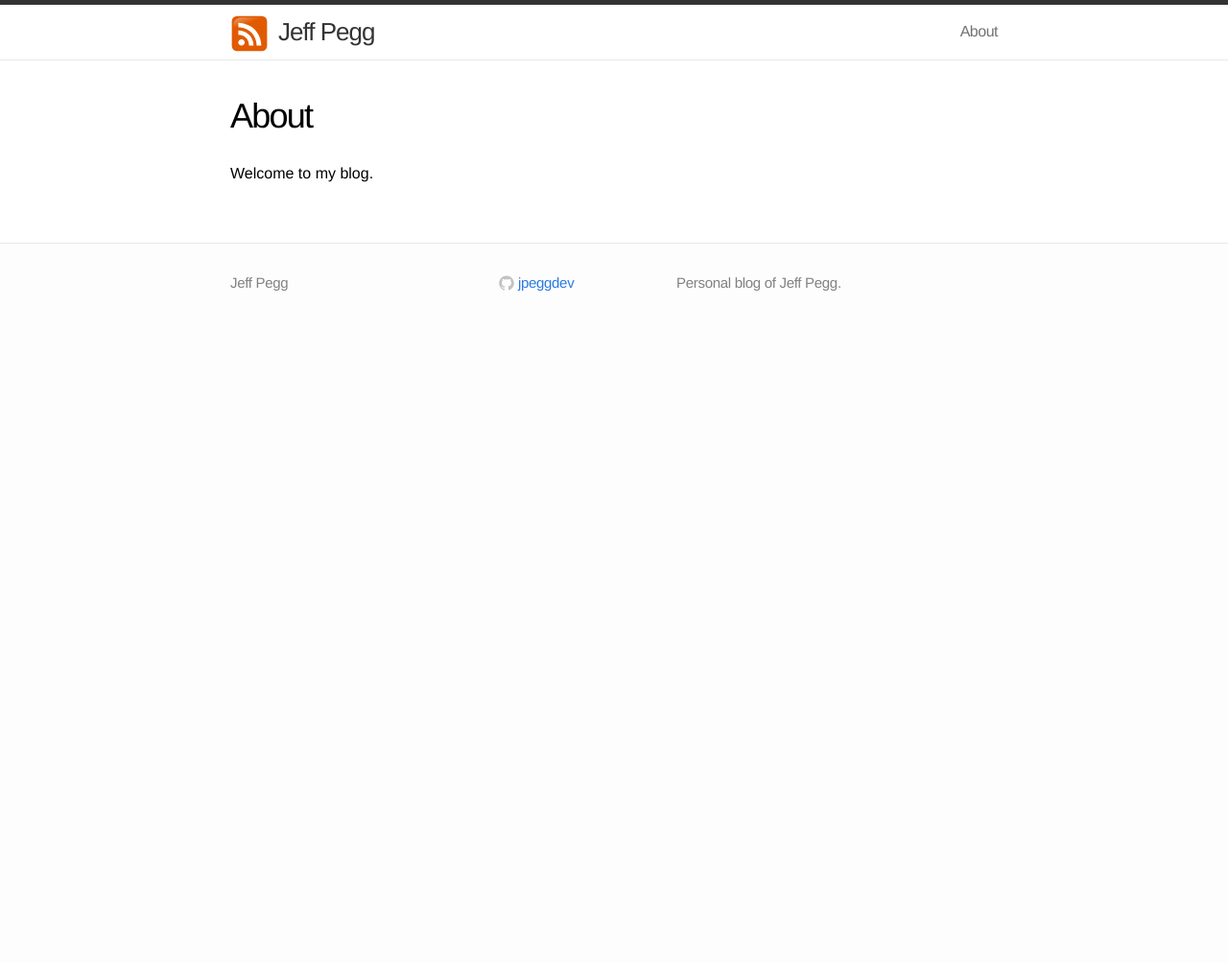
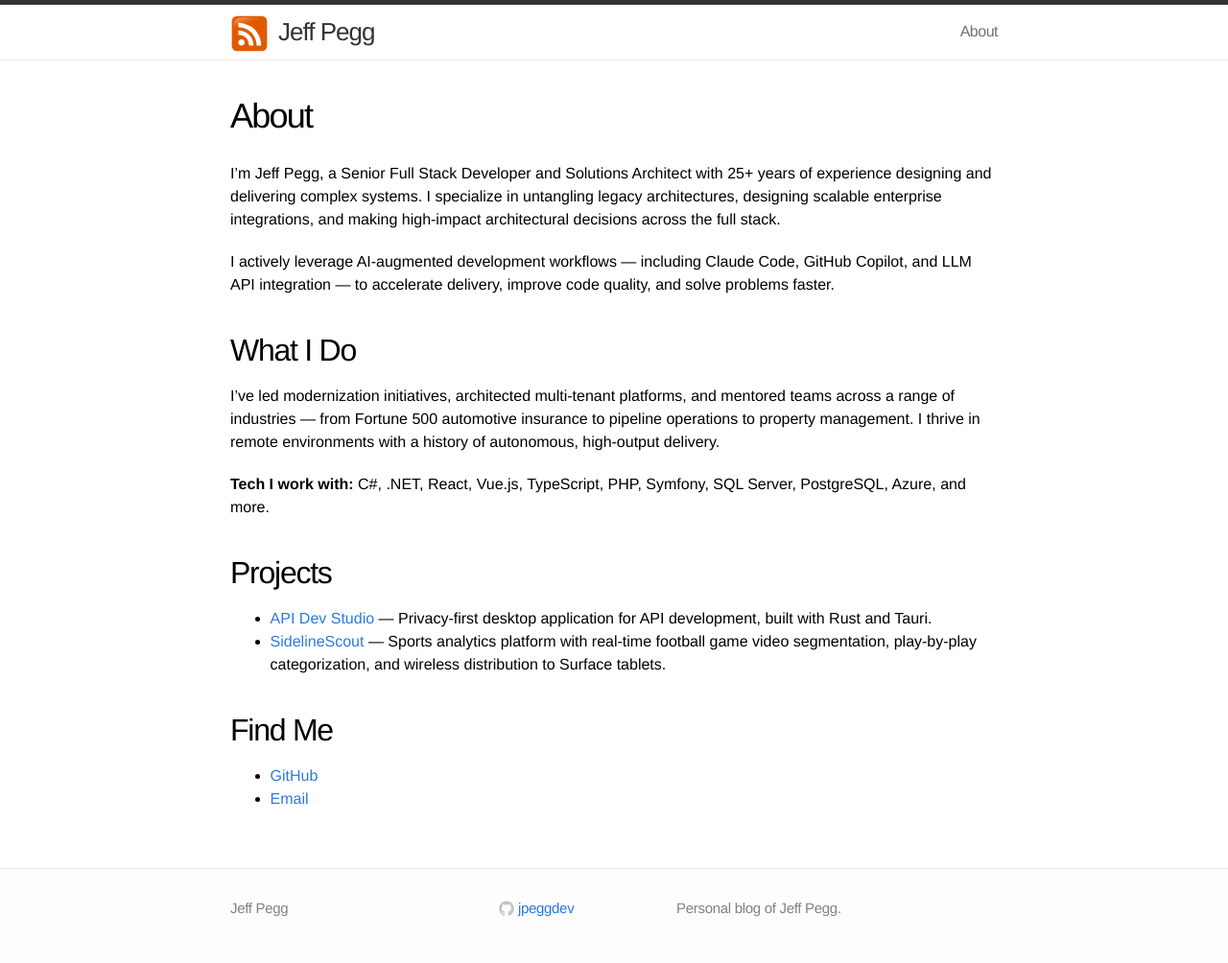
Before and after one commit to jpeggdev/jeffpegg.com, a Jekyll site: the page built from about.md, in a window 1280 px wide. Shown: the whole page at 96% size. Built offline with Jekyll 4.4.1, drawn with Linux system fonts in a browser that asks for light colours; before the commit the page ends 900 px from its top, so only the background shows below that.

Commit message:
Add bio and project links to about page
Co-Authored-By: Claude Opus 4.6 <noreply@anthropic.com>

```diff
--- a/about.md
+++ b/about.md
@@ -5,4 +5,22 @@ permalink: /about/
 includelink: true
 ---
 
-Welcome to my blog.
+I'm Jeff Pegg, a Senior Full Stack Developer and Solutions Architect with 25+ years of experience designing and delivering complex systems. I specialize in untangling legacy architectures, designing scalable enterprise integrations, and making high-impact architectural decisions across the full stack.
+
+I actively leverage AI-augmented development workflows — including Claude Code, GitHub Copilot, and LLM API integration — to accelerate delivery, improve code quality, and solve problems faster.
+
+## What I Do
+
+I've led modernization initiatives, architected multi-tenant platforms, and mentored teams across a range of industries — from Fortune 500 automotive insurance to pipeline operations to property management. I thrive in remote environments with a history of autonomous, high-output delivery.
+
+**Tech I work with:** C#, .NET, React, Vue.js, TypeScript, PHP, Symfony, SQL Server, PostgreSQL, Azure, and more.
+
+## Projects
+
+- [API Dev Studio](https://www.apidevstudio.com) — Privacy-first desktop application for API development, built with Rust and Tauri.
+- [SidelineScout](http://www.sidelinescout.com) — Sports analytics platform with real-time football game video segmentation, play-by-play categorization, and wireless distribution to Surface tablets.
+
+## Find Me
+
+- [GitHub](https://github.com/jpeggdev)
+- [Email](mailto:jeff.pegg@gmail.com)
```
